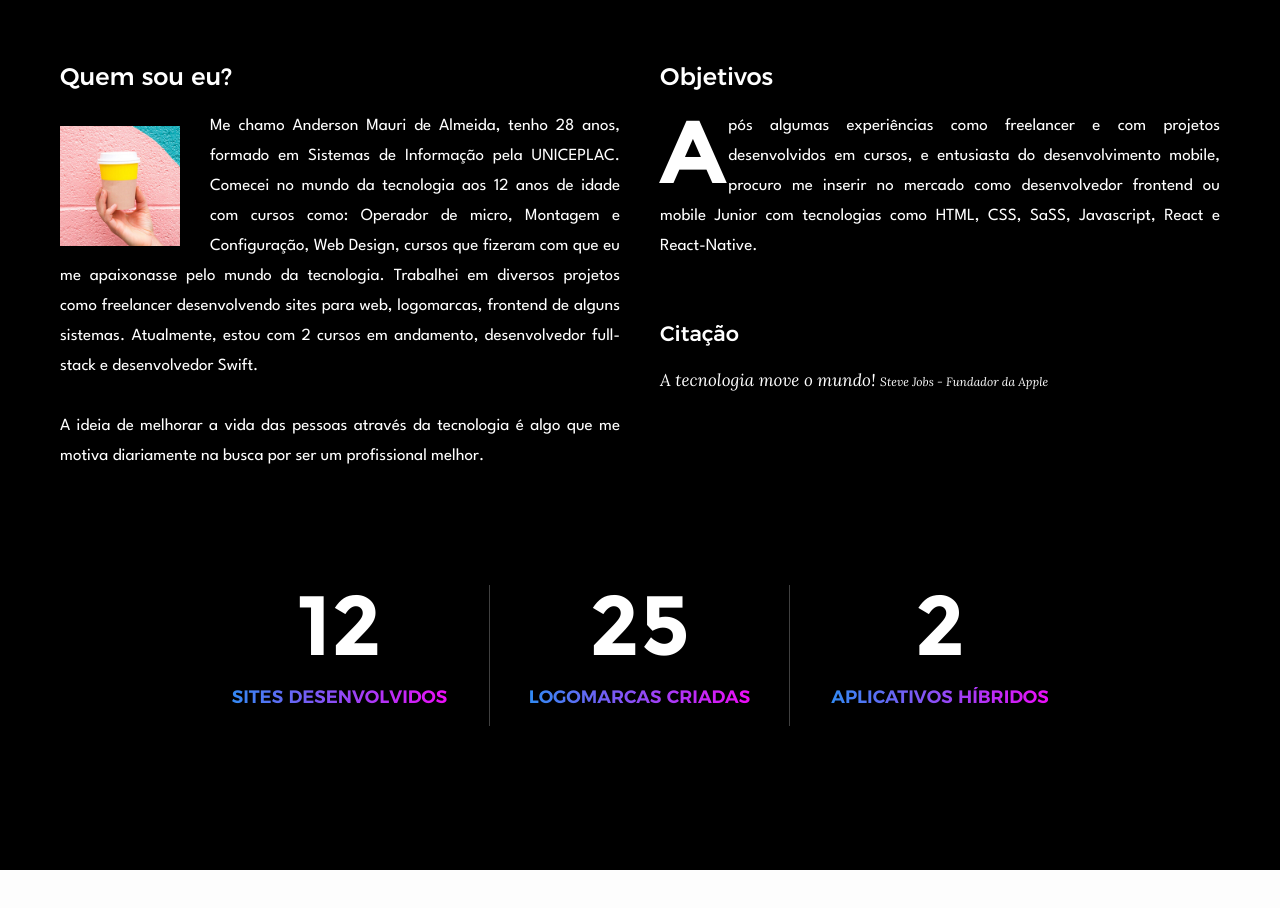
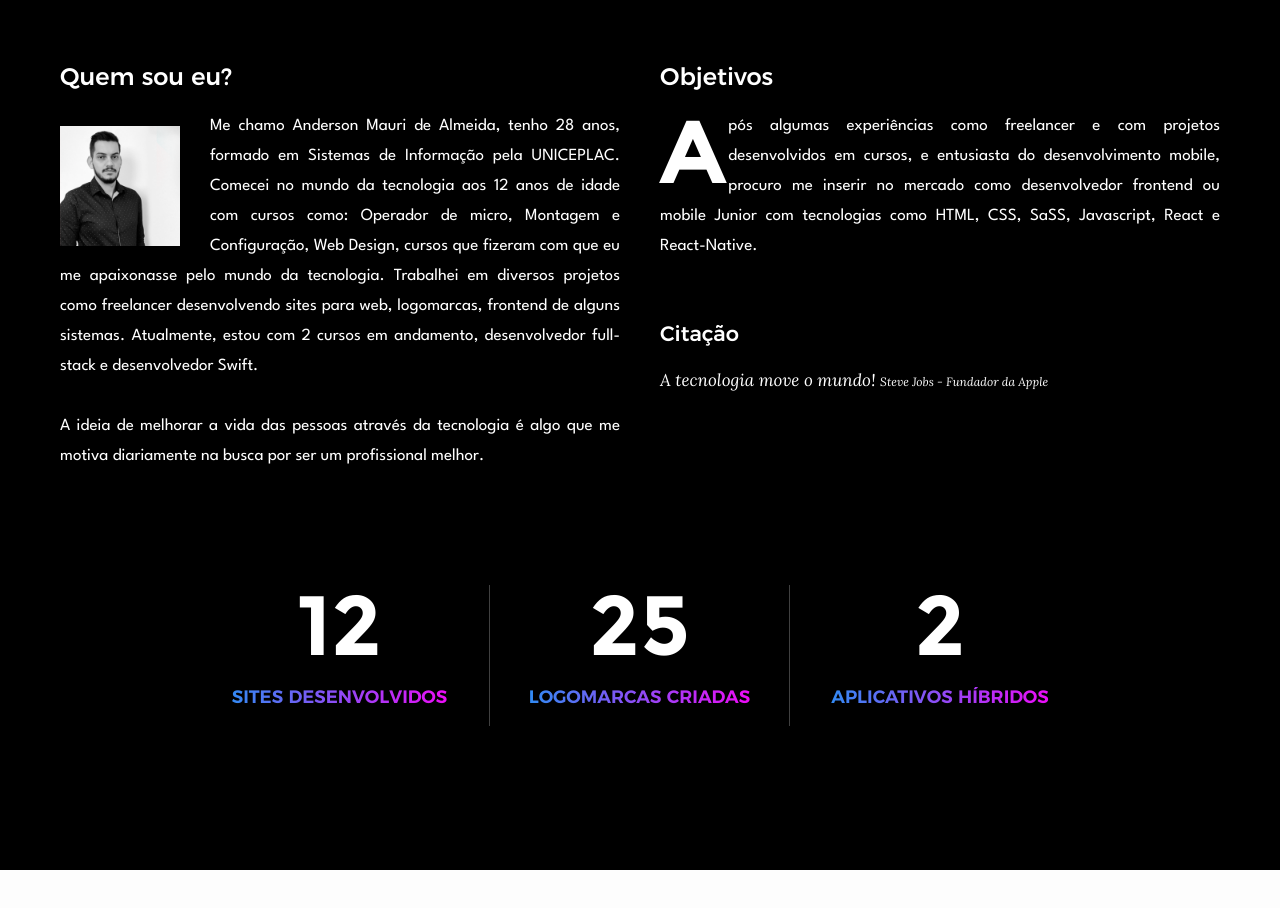
Before and after one commit to andersonmauri/andersondeveloper, a website: page index.html in a window 1280 px wide. Shown: the part 1158-2066 px from the top of the page. Drawn offline with nearby package versions, Linux system fonts and the light colour scheme; some packages are replaced by stand-ins of ours; a script that the page names is missing; files whose address does not match are found by name.

Commit message:
Atualização de foto de perfil

```diff
--- a/index.html
+++ b/index.html
@@ -198,7 +198,7 @@
                 <h3>Quem sou eu?</h3>
 
                 <p class="about-text"><a href="#"><img width="120" height="120" class="pull-left" alt="sample-image"
-                            src="images/sample-image.jpg"></a>
+                            src="images/perfil-image.png"></a>
                     Me chamo Anderson Mauri de Almeida, tenho 28 anos, formado em Sistemas de Informação pela UNICEPLAC.
                     Comecei no mundo da tecnologia aos 12 anos de idade com cursos como: Operador de micro, Montagem e
                     Configuração,
```
Also changed, not shown: images/perfil-image.png (added).
